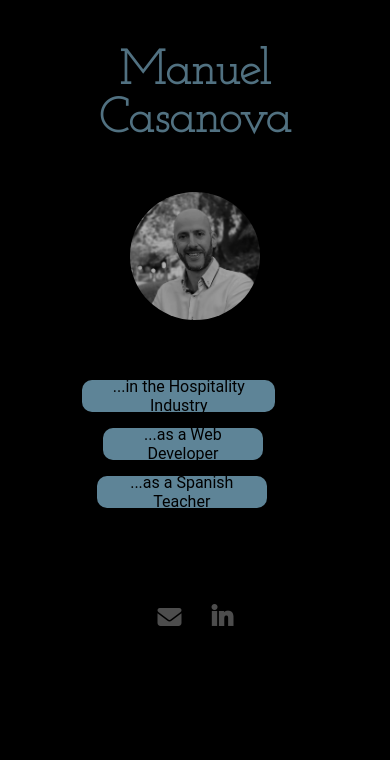
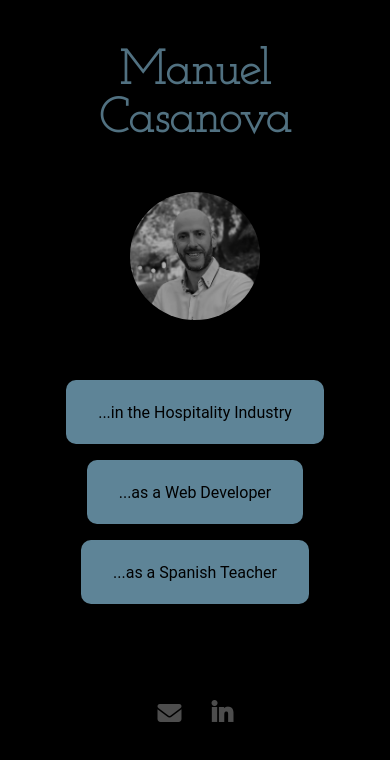
Before and after one commit to manuelcasanova/manucasanova, a React (Create React App) app in the folder client/: page / in a window 390 px wide. Shown: the top 760 px of the page. Built offline with nearby package versions, Linux system fonts and the light colour scheme.

Commit message:
Center blocks

```diff
--- a/client/src/App.css
+++ b/client/src/App.css
@@ -29,6 +29,7 @@ body {
 .no-line {
   text-decoration: none;
   color: black;
+
 }
 
 .no-decoration :active {
@@ -108,6 +109,7 @@ link {
 
 .block {
 font-size: 1em;
+padding: 2em;
 }
 }
 
@@ -209,6 +211,18 @@ list-style-type: none;
   color: var(--color3);
 }
 
+.no-line {
+  display: flex;
+  justify-content: center;
+}
+
+@media only screen and (max-width: 750px) {
+.block {
+
+  padding: 2em;
+  width: 100%;
+  }
+}
 
 
 @media only screen and (min-width: 750px) {
@@ -229,9 +243,11 @@ list-style-type: none;
     flex-direction: row;
   }
 
+
   .block {
     /* width: 25%; */
     height: 7em;
+
   }
 
   .icon {
```
